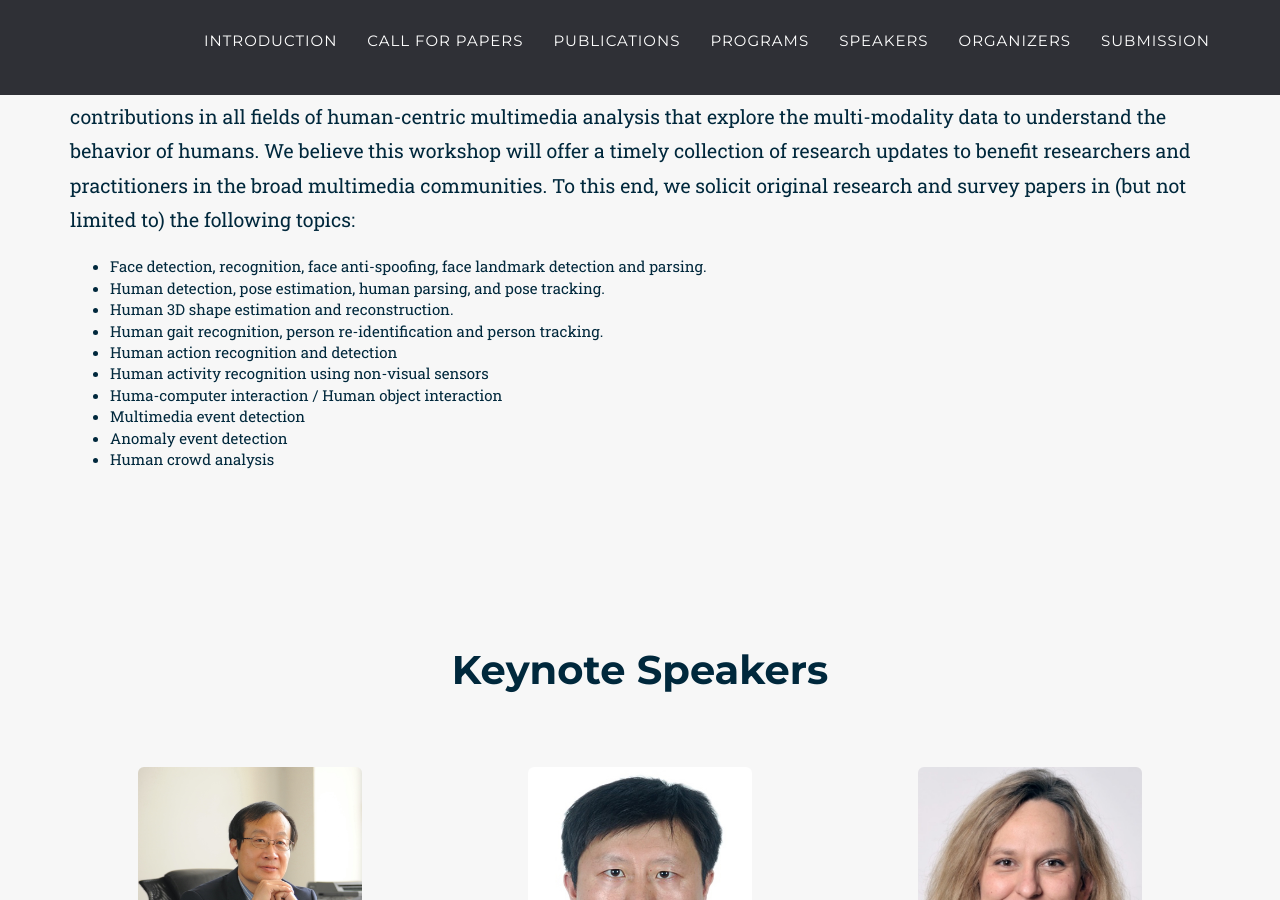
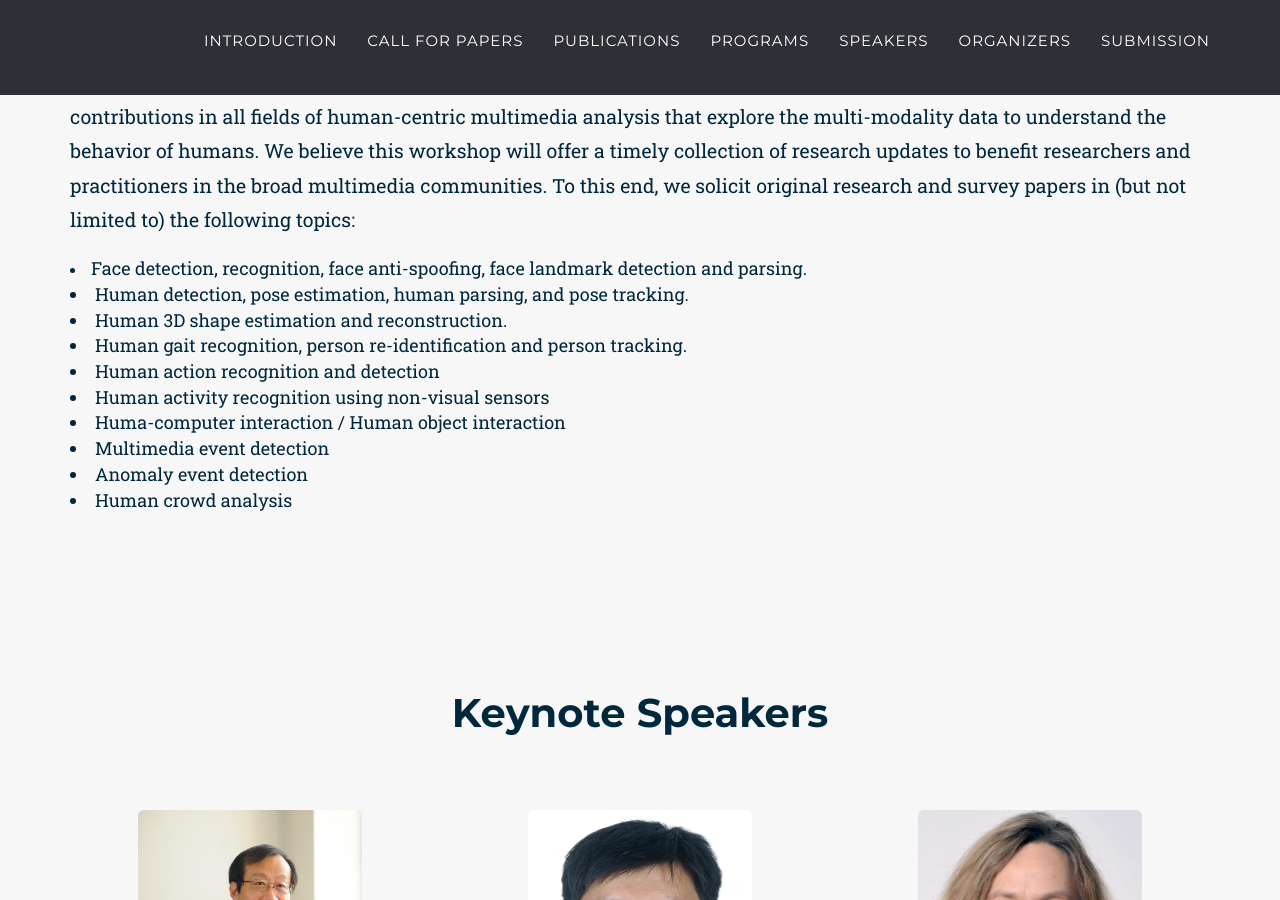
Before and after one commit to MCFR-MM22/MCFR-MM22.github.io, a Jekyll site: the page built from index.html, in a window 1280 px wide and 900 px high, scrolled down 1664 px. Built offline with Jekyll 4.4.1, drawn with Linux system fonts in a browser that asks for light colours; some web fonts are replaced.

Commit message:
Update intro.html

```diff
--- a/_includes/2021_data/intro.html
+++ b/_includes/2021_data/intro.html
@@ -19,8 +19,7 @@
                     5) introduce interesting real-world human-centric multimedia analysis systems or applications; and
                     6) propose new real-world datasets and discuss future directions.
                     We solicit original contributions in all fields of human-centric multimedia analysis that explore the multi-modality data to understand the behavior of humans. We believe this workshop will offer a timely collection of research updates to benefit researchers and practitioners in the broad multimedia communities. To this end, we solicit original research and survey papers in (but not limited to) the following topics:
-                    <!-- <font size="4"> -->
-                    <ul>
+                    <font size="4">
                     <li>Face detection, recognition, face anti-spoofing, face landmark detection and parsing.</li>
                     <li>Human detection, pose estimation, human parsing, and pose tracking.</li>
                     <li>Human 3D shape estimation and reconstruction.</li>
@@ -32,7 +31,7 @@
                     <li>Anomaly event detection</li>
                     <li>Human crowd analysis</li>
                     </ul>
-                    <!-- </font> -->
+                    </font>
                 </p>
                 <br>
             </div>
```
